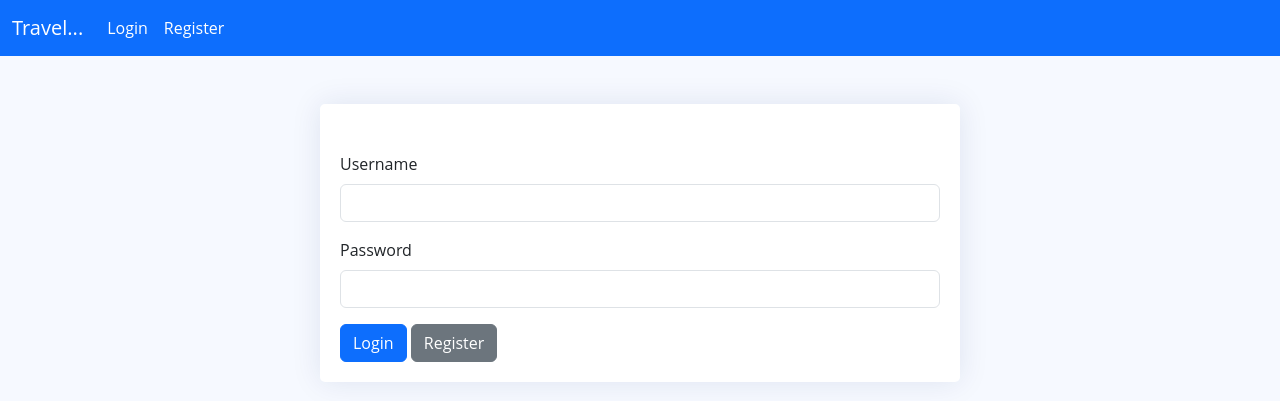
After one commit to alakode-nikhil/Travel, a Django app: page /profiles/login/ in a window 1280 px wide. The commit adds this page. Shown: the top 401 px of the page. Run offline with Django 5.2, Linux system fonts and the light colour scheme; some libraries are stand-ins or nearby versions.

Commit message:
add login register features

```diff
--- a/profiles/models.py
+++ b/profiles/models.py
@@ -23,7 +23,7 @@ class District(models.Model):
     def __str__(self) -> str:
         return self.district_name
 
-class Porfile(models.Model):
+class Profile(models.Model):
     user = models.OneToOneField(User, on_delete=models.CASCADE)
     country = models.ForeignKey(Country, on_delete=models.CASCADE)
     state = models.ForeignKey(State, on_delete=models.CASCADE)
--- a/profiles/urls.py
+++ b/profiles/urls.py
@@ -7,4 +7,7 @@ urlpatterns = [
     path('api/create-district/', CreateDistrictApi.as_view(), name='api-create-district'),
     path('api/states/<int:country_id>/', StateByCountryApi.as_view(), name='states-by-country'),
     path('api/districts/<int:state_id>/', DistrictByStateApi.as_view(), name='districts-by-state'),
+    path('register/',register_user, name='register'),
+    path('login/', login_user, name='login'),
+    path('logout/', logout_user, name='logout'),
 ]
--- a/profiles/views.py
+++ b/profiles/views.py
@@ -1,4 +1,4 @@
-from django.shortcuts import render
+from django.shortcuts import render, redirect
 from .models import *
 from .serializers import *
 from rest_framework import generics
@@ -6,6 +6,7 @@ from rest_framework.permissions import AllowAny
 from rest_framework.response import Response
 from rest_framework import status
 from django.contrib import messages
+from django.contrib.auth import authenticate, login, logout
 import requests
 
 # Create your views here.
@@ -40,3 +41,62 @@ class DistrictByStateApi(generics.ListAPIView):
         return District.objects.filter(state_id=state_id)
 
 #Fetch API end
+
+def register_user(request):
+
+    country_url = f'http://127.0.0.1:8000/profiles/api/create-country/'
+    country_response = requests.get(country_url)
+    countries = country_response.json()
+    if request.method =='POST':
+        username = request.POST.get('username')
+        first_name = request.POST.get('first_name')
+        last_name = request.POST.get('last_name')
+        email = request.POST.get('email')
+        country_id = request.POST.get('country')
+        country = Country.objects.get(id = country_id)
+        state_id = request.POST.get('state')
+        state = State.objects.get(id= state_id)
+        district_id = request.POST.get('district')
+        district = District.objects.get(id = district_id)
+        password = request.POST.get('pass')
+        cpass = request.POST.get('cpass')
+
+        if cpass != password:
+            messages.info(request,'Password mismatch')
+            return redirect('register')
+
+        if User.objects.filter(username = username).exists():
+            messages.info(request,'Username already exists')
+            return redirect('register')
+        if User.objects.filter(email = email).exists():
+            messages.info(request,'Email already exists')
+            return redirect('register')
+        user = User.objects.create_user(username=username, first_name= first_name, last_name = last_name, password= password, email=email)
+        user.save()
+        profile = Profile.objects.create(user = user, country = country, state = state, district = district)
+        profile.save()
+        return redirect('login')
+
+    return render(request, 'register.html', {'countries':countries})
+
+def login_user(request):
+
+    if request.method == 'POST':
+
+        username = request.POST.get('username')
+        password = request.POST.get('pass')
+
+        user = authenticate(username=username, password= password)
+        try:
+            login(request,user)
+            return redirect('home-destination')
+        except:
+            messages.error(request,'Invalid Credentials')
+            return redirect('login')
+
+    return render(request,'login.html')
+
+def logout_user(request):
+
+    logout(request)
+    return redirect('home-destination')
--- a/templates/base.html
+++ b/templates/base.html
@@ -18,28 +18,25 @@
 <body>
     <nav class="navbar navbar-expand-lg bg-primary" data-bs-theme="dark">
         <div class="container-fluid">
-            <a class="navbar-brand" href="#">Travel...</a>
+            <a class="navbar-brand" href="{% url 'home-destination' %}">Travel...</a>
             <button class="navbar-toggler" type="button" data-bs-toggle="collapse" data-bs-target="#navbarSupportedContent" aria-controls="navbarSupportedContent" aria-expanded="false" aria-label="Toggle navigation">
                 <span class="navbar-toggler-icon"></span>
             </button>
             <div class="collapse navbar-collapse" id="navbarSupportedContent">
                 <ul class="navbar-nav me-auto mb-2 mb-lg-0">
-                    <li class="nav-item">
-                        <a class="nav-link active" aria-current="page" href="#">Home</a>
-                    </li>
                     {% if user.is_authenticated %}
                     <li class="nav-item">
-                        <a class="nav-link" href="#">Add Destination</a>
+                        <a class="nav-link active" href="{% url 'create-destination' %}">Add Destination</a>
                     </li>
                     <li class="nav-item">
-                        <a class="nav-link" href="#">Sign Out</a>
+                        <a class="nav-link active" href="{% url 'logout' %}">Sign Out</a>
                     </li>
                     {% else %}
                     <li class="nav-item">
-                        <a class="nav-link active" >Login</a>
+                        <a class="nav-link active" href="{% url 'login' %}" >Login</a>
                     </li>
                     <li class="nav-item">
-                        <a class="nav-link active" >Register</a>
+                        <a class="nav-link active" href="{% url 'register' %}" >Register</a>
                     </li>
                     {% endif %}
                 </ul>
--- a/templates/index.html
+++ b/templates/index.html
@@ -66,8 +66,8 @@
         <div class="row">
             {% for data in destinations.object_list %}
                 <div class="col-md-4">
-                    <div class="card bg-body rounded shadow-sm p-2">
-                        <img src="{{data.img}}" class="card-img-top ps-2 pt-2" alt="...">
+                    <div class="card bg-body rounded shadow-sm p-2" >
+                        <img src="{{data.img}}" class="card-img-top ps-2 pt-2" alt="..." style="height: 30vh; width: 40vh;">
                         <div class="card-body">
                             <h5 class="card-title text-center">{{data.place_name}}</h5>
                             <p class="card-text">State: {{data.state}}</p>
--- /dev/null
+++ b/templates/login.html
@@ -0,0 +1,24 @@
+{% extends 'base.html' %}
+{% load static %}
+{% block content %}
+<div class="card mx-auto mt-5" style="width: 40rem;">
+    <div class="card-body mt-5">
+        {% for msg in messages %}
+        {{msg}}
+        {% endfor %}
+        <form method="post">
+            {% csrf_token %}
+            <div class="mb-3">
+                <label for="username" class="form-label">Username</label>
+                <input type="text" class="form-control" name="username" id="username" required>
+            </div>
+            <div class="mb-3">
+                <label for="pass" class="form-label">Password</label>
+                <input type="password" class="form-control" name="pass" id="pass" required>
+            </div>
+            <button type="submit" class="btn btn-primary">Login</button>
+            <a href="{% url 'register' %}" class="btn btn-secondary">Register</a>
+        </form>
+    </div>
+</div>
+{% endblock %}
```
Also changed, not shown: main/views.py (+18 -2 lines), static/assets/js/dd.js (added, +25 -0 lines), templates/register.html (added, +84 -0 lines), media/destinations/bekal-fort.jpg (added), profiles/migrations/0003_rename_porfile_profile.py (added).
